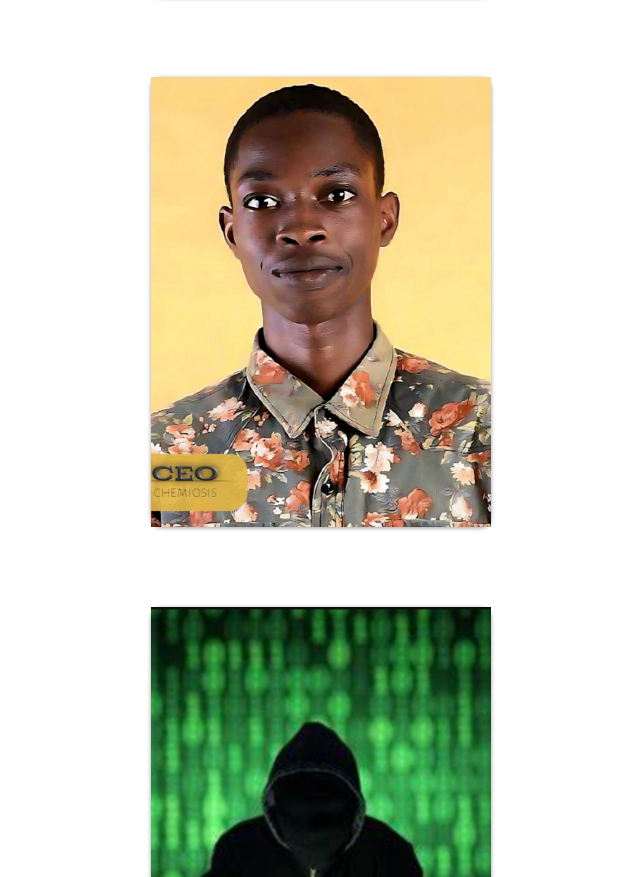
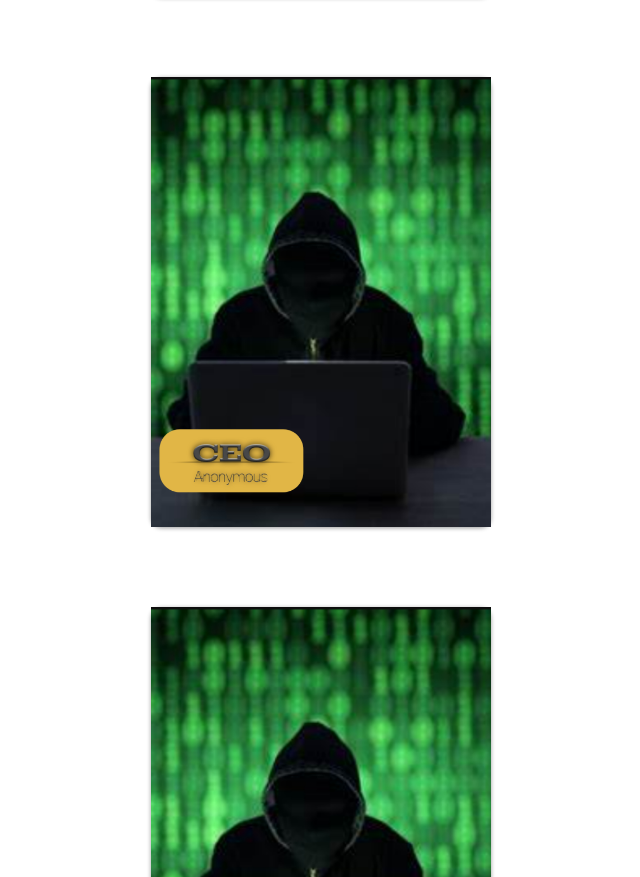
Before and after one commit to Chemiosis/Chemiosis.github.io, a plain HTML site: page index.html in a window 1280 px wide. Shown: the part 2642-3519 px from the top of the page, without its empty margins (319-959 px from the left). Drawn offline with Linux system fonts and the light colour scheme; files whose address does not match are found by name.

Commit message:
more to do

```diff
--- a/index.html
+++ b/index.html
@@ -160,7 +160,7 @@
 	      </div>
         </div>
 	<div class="card">
-              <div class="card-image-wrapper">                                                                <img src="img/me.jpg" alt="Graphics Designer">
+              <div class="card-image-wrapper">                                                                <img src="img/ano.jpg" alt="Graphics Designer">
 		      </div>
 		      <div class="card-info">
 			      <h2>Chemiosis Daniel</h2>
```
Also changed, not shown: img/me.jpg (deleted).
